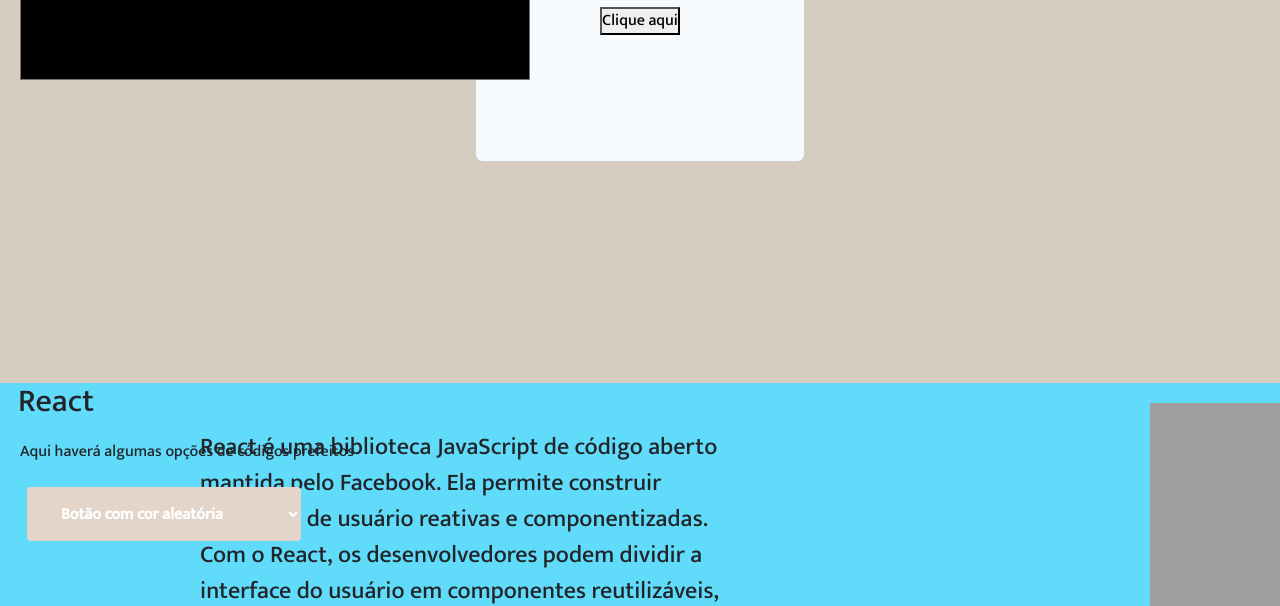
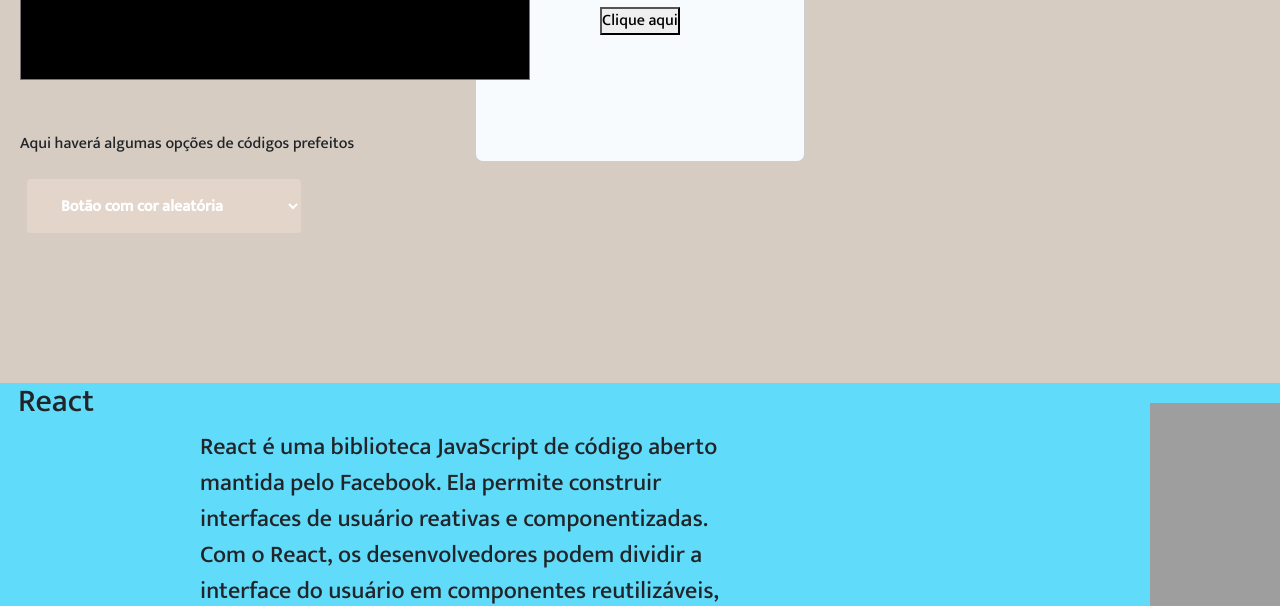
Before and after one commit to influenza/frontend2023, a React (Vite) app: page / in a window 1280 px wide. Shown: the part 5360-5966 px from the top of the page. Built offline with nearby package versions, Linux system fonts and the light colour scheme; grey boxes are pictures that could not be loaded.

Commit message:
Update Teste.jsx

```diff
--- a/src/Teste.jsx
+++ b/src/Teste.jsx
@@ -126,7 +126,7 @@
             <div dangerouslySetInnerHTML={{ __html: codigo }}></div>
           </div>
         </div>
-                <div id="select" style={{position:"absolute",top:"5830px",marginLeft: "20px"}}>
+                <div id="select">
           <p>Aqui haverá algumas opções de códigos prefeitos</p>
           <select className="button" onChange={handleFuncoes}>
             <option value="Alterar cor do botão"> Botão com cor aleatória </option>
```
